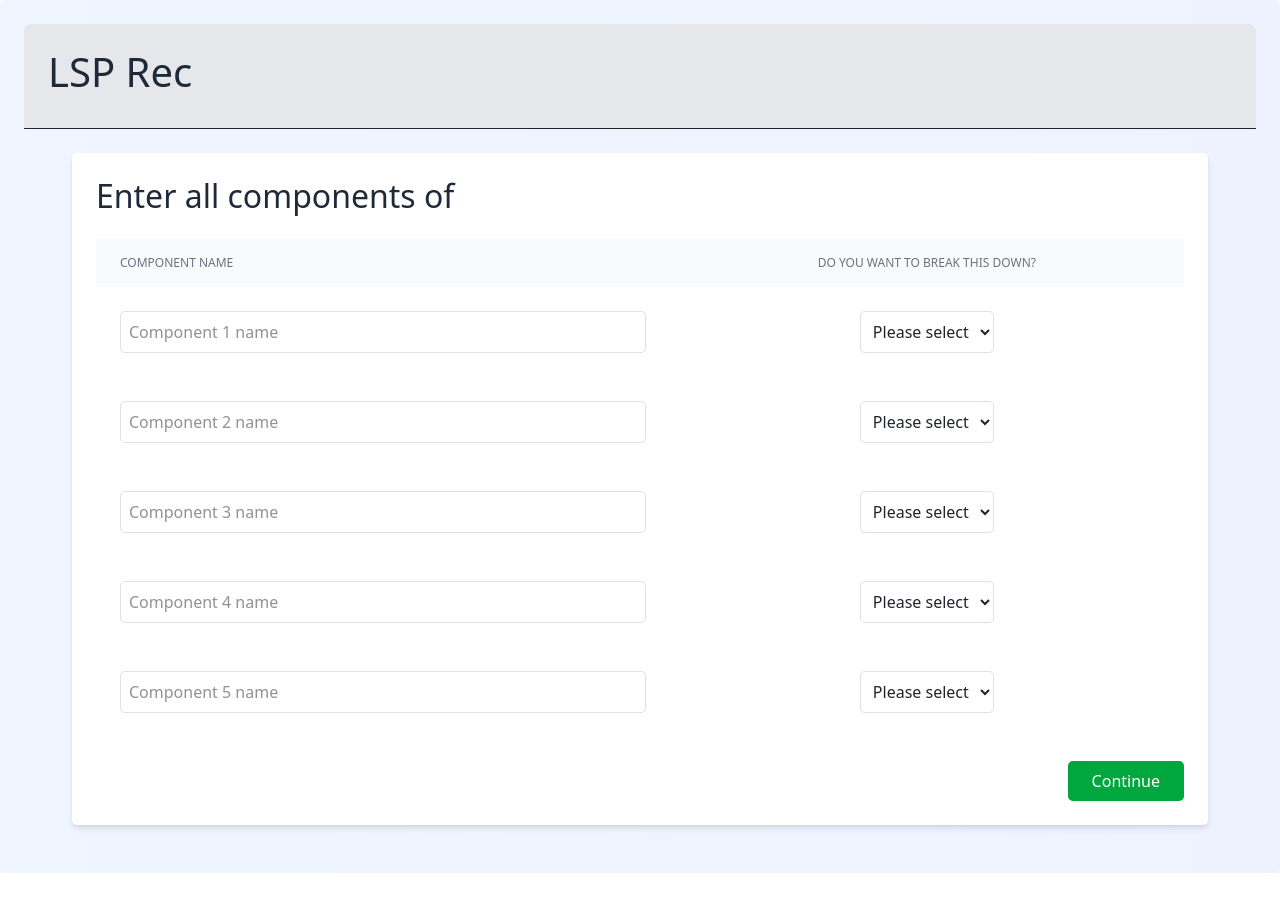
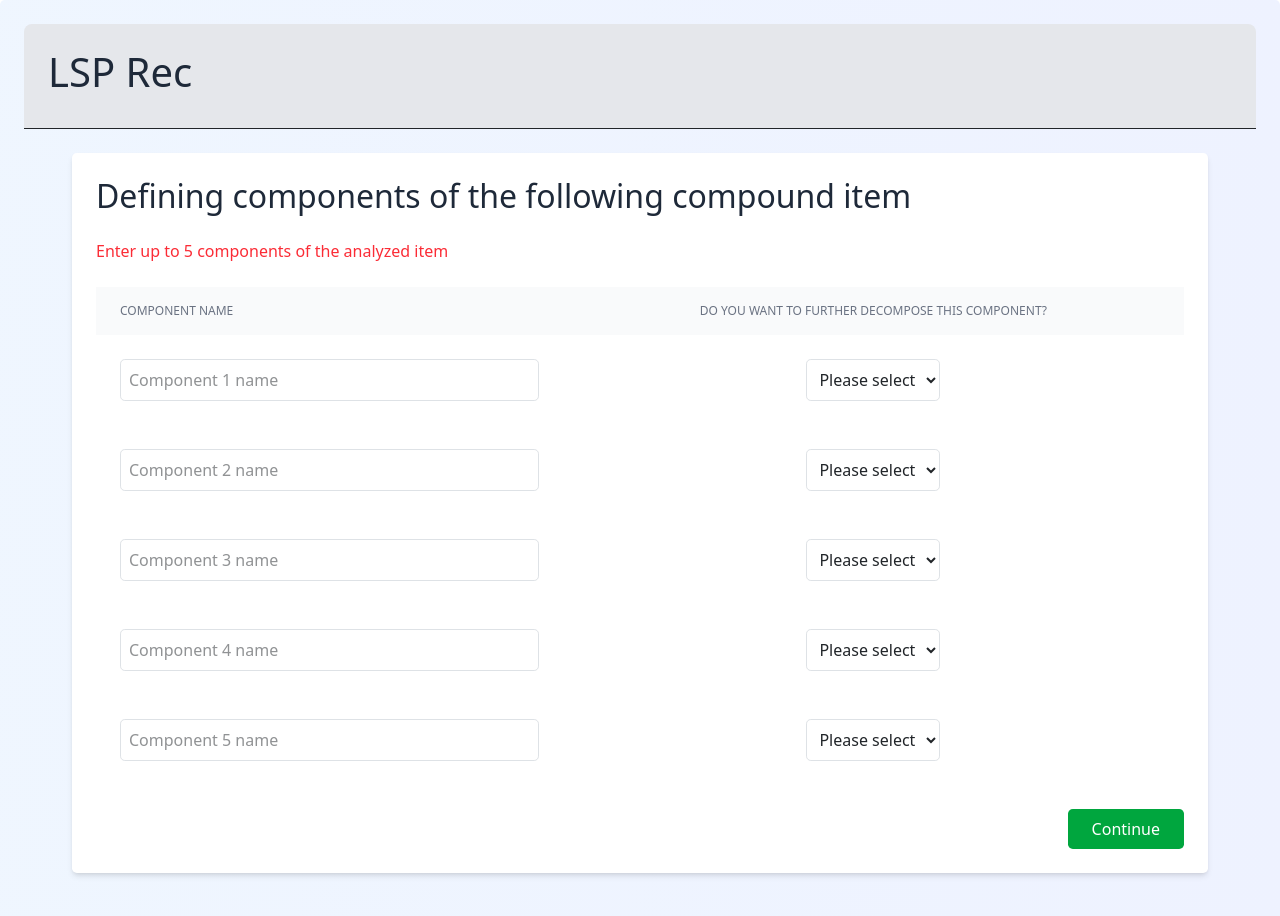
Before and after one commit to MalavyaRaval/LSP, a React (Vite) app in the folder frontend/: page /user/1/project/1/dema-chat in a window 1280 px wide. Shown: the top 916 px of the page. Before the commit the page ends 873 px from the top, so only its background shows below. Built offline with nearby package versions, Linux system fonts and the light colour scheme; no server answers.

Commit message:
Changes for presentation, undoable

```diff
--- a/frontend/src/components/DemaChat.jsx
+++ b/frontend/src/components/DemaChat.jsx
@@ -64,7 +64,7 @@ const DemaChat = () => {
   const steps = [
     {
       id: "childrenDetails",
-      question: "Enter all components of ",
+      question: "Defining components of the following compound item ",
     },
   ];
 
@@ -390,6 +390,9 @@ const DemaChat = () => {
           {steps[0].question}{" "}
           <span className="text-indigo-600">{parentName}</span>
         </h2>
+        <p className="text-red-500 text-ml mb-4">
+          Enter up to 5 components of the analyzed item
+        </p>
         <div className="overflow-x-auto">
           <table className="min-w-full divide-y divide-gray-200">
             <thead className="bg-gray-50">
@@ -398,7 +401,7 @@ const DemaChat = () => {
                   Component Name
                 </th>
                 <th className="px-6 py-3 text-center text-xs font-medium text-gray-500 uppercase">
-                  Do you want to break this down?
+                  Do you want to further decompose this component?
                 </th>
               </tr>
             </thead>
--- a/frontend/src/components/Home.jsx
+++ b/frontend/src/components/Home.jsx
@@ -205,7 +205,8 @@ const Home = () => {
                   <div className="space-y-4">
                     <div>
                       <label className="block text-sm font-medium text-gray-700 mb-2">
-                        Project Name
+                        Please enter the name of object(s) you want to evaluate
+                        (e.g., car, home, laptop, job, school, hotel, etc.)
                       </label>
                       <input
                         type="text"
--- a/frontend/src/components/LeafProcessing.jsx
+++ b/frontend/src/components/LeafProcessing.jsx
@@ -41,25 +41,31 @@ const LeafProcessing = ({
               className="bg-gray-200 text-black px-8 py-4 rounded-lg shadow-sm hover:bg-gray-300 hover:shadow-md transition-all"
               onClick={() => handleSelectComposition("q4")}
             >
-              I prefer high values
+              I prefer high values of this item
             </button>
             <button
               className="bg-gray-200 text-black px-8 py-4 rounded-lg shadow-sm hover:bg-gray-300 hover:shadow-md transition-all"
               onClick={() => handleSelectComposition("q5")}
             >
-              I prefer low values
+              I prefer low values of this item
             </button>
             <button
               className="bg-gray-200 text-black px-8 py-4 rounded-lg shadow-sm hover:bg-gray-300 hover:shadow-md transition-all"
               onClick={() => handleSelectComposition("q6")}
             >
-              I prefer a specific range
+              I prefer a specific range of values
             </button>
             <button
               className="bg-gray-200 text-black px-8 py-4 rounded-lg shadow-sm hover:bg-gray-300 hover:shadow-md transition-all"
               onClick={() => handleSelectComposition("q7")}
             >
               I will specify a table of requirements
+            </button>
+            <button
+              className="bg-gray-200 text-black px-8 py-4 rounded-lg shadow-sm hover:bg-gray-300 hover:shadow-md transition-all"
+              onClick={() => handleSelectComposition("q7")}
+            >
+              I will select suitability from your table
             </button>
           </div>
         </>
--- a/frontend/src/components/Query/Query4.jsx
+++ b/frontend/src/components/Query/Query4.jsx
@@ -59,7 +59,7 @@ const Query4 = ({ onSave, nodeId, projectId, nodeName }) => {
         <tbody>
           <tr className="hover:bg-gray-100">
             <td className="border border-gray-400 p-2">
-              It is unacceptable if the value is less than
+              It is unacceptable if the given value is less than
             </td>
             <td className="border border-gray-400 p-2">
               <input
```
